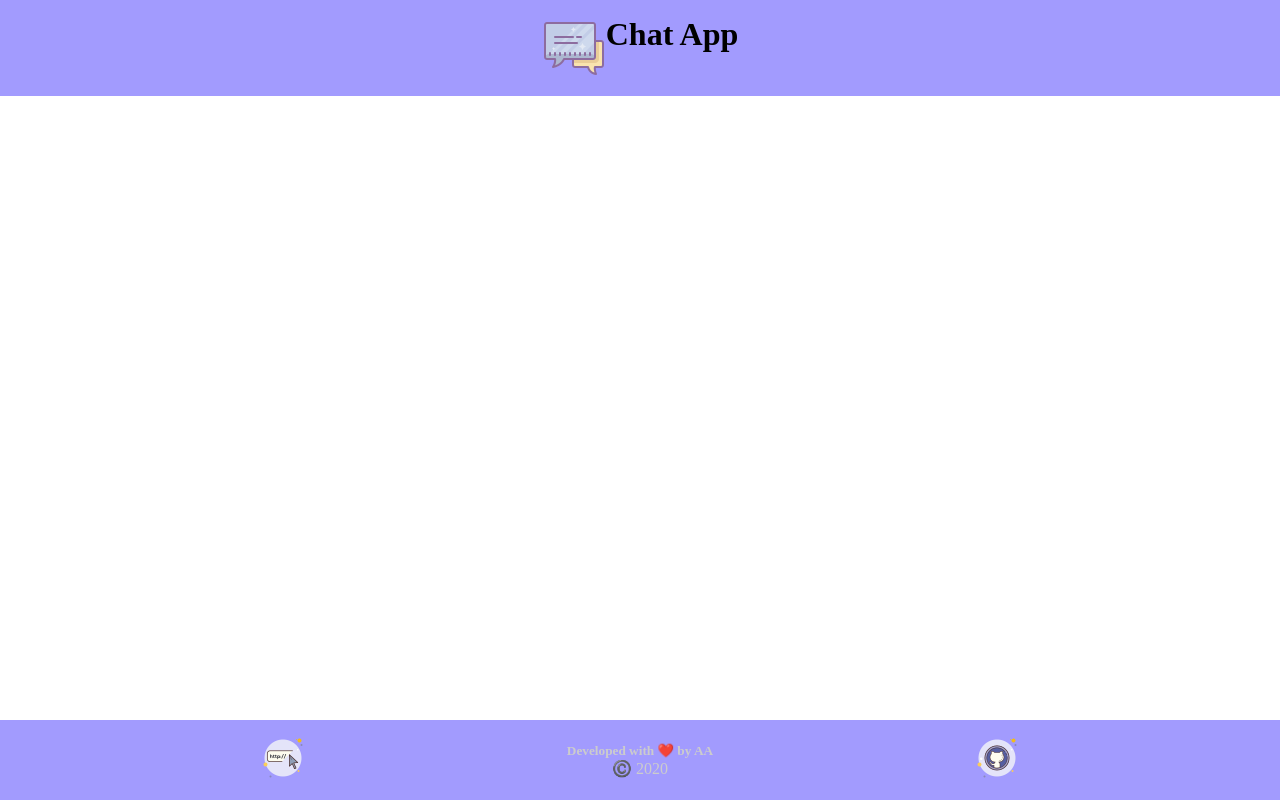
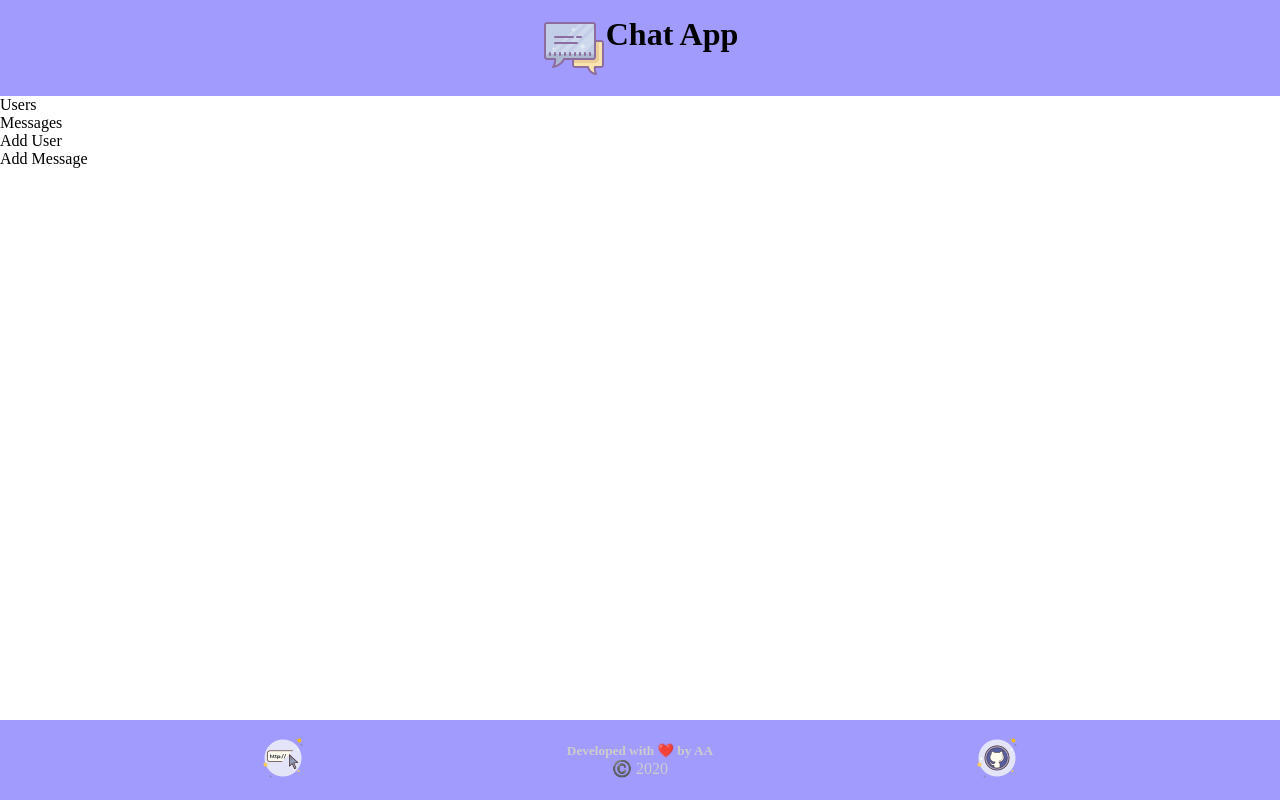
Before and after one commit to shrki416/Chat-App, a React (Create React App) app in the folder Client/: page / in a window 1280 px wide. Built offline with nearby package versions, Linux system fonts and the light colour scheme; a web font is replaced by a local one.

Commit message:
Add Components

```diff
--- a/Client/src/App.js
+++ /dev/null
@@ -1,15 +0,0 @@
-import React from "react";
-import Header from "./Header";
-import Footer from "./Footer";
-import "./App.css";
-
-const App = () => {
-  return (
-    <>
-      <Header />
-      <Footer />
-    </>
-  );
-};
-
-export default App;
--- /dev/null
+++ b/Client/src/components/AddMessage.js
@@ -0,0 +1,7 @@
+import React from "react";
+
+const AddMessage = () => {
+  return <div>Add Message</div>;
+};
+
+export default AddMessage;
--- /dev/null
+++ b/Client/src/components/AddUser.js
@@ -0,0 +1,7 @@
+import React from "react";
+
+const AddUser = () => {
+  return <div>Add User</div>;
+};
+
+export default AddUser;
--- /dev/null
+++ b/Client/src/components/App.js
@@ -0,0 +1,23 @@
+import React from "react";
+import Header from "./Header";
+import Users from "./Users";
+import Messages from "./Messages";
+import AddUser from "./AddUser";
+import AddMessage from "./AddMessage";
+import Footer from "./Footer";
+import "../App.css";
+
+const App = () => {
+  return (
+    <div className="chat-app">
+      <Header />
+      <Users />
+      <Messages />
+      <AddUser />
+      <AddMessage />
+      <Footer />
+    </div>
+  );
+};
+
+export default App;
--- a/Client/src/Footer.js
+++ b/Client/src/components/Footer.js
@@ -1,6 +1,6 @@
 import React from "react";
-import github from "./assets/github-icon.png";
-import website from "./assets/website-icon.png";
+import github from "../assets/github-icon.png";
+import website from "../assets/website-icon.png";
 
 const Footer = () => {
   const year = new Date().getFullYear();
--- a/Client/src/Header.js
+++ b/Client/src/components/Header.js
@@ -1,5 +1,5 @@
 import React from "react";
-import chat from "./assets/chat_icon.png";
+import chat from "../assets/chat_icon.png";
 
 const Header = () => {
   return (
--- /dev/null
+++ b/Client/src/components/Messages.js
@@ -0,0 +1,7 @@
+import React from "react";
+
+const Messages = () => {
+  return <div>Messages</div>;
+};
+
+export default Messages;
--- /dev/null
+++ b/Client/src/components/Users.js
@@ -0,0 +1,7 @@
+import React from "react";
+
+const Users = () => {
+  return <div>Users</div>;
+};
+
+export default Users;
--- a/Client/src/index.js
+++ b/Client/src/index.js
@@ -1,5 +1,5 @@
 import React from "react";
 import ReactDOM from "react-dom";
-import App from "./App";
+import App from "./components/App";
 
 ReactDOM.render(<App />, document.getElementById("root"));
```
